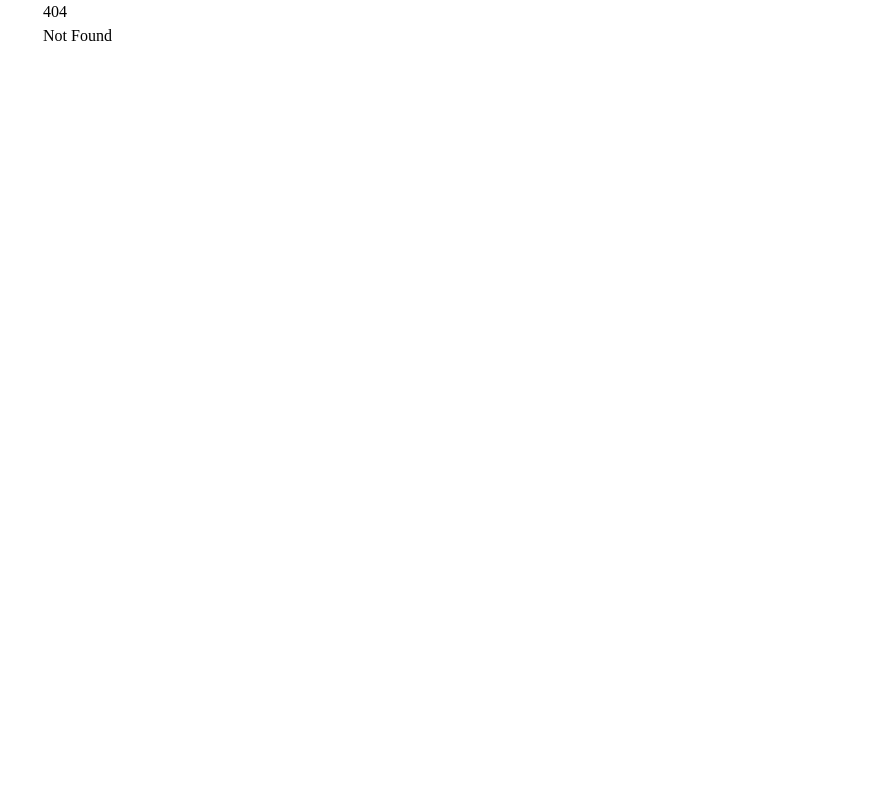
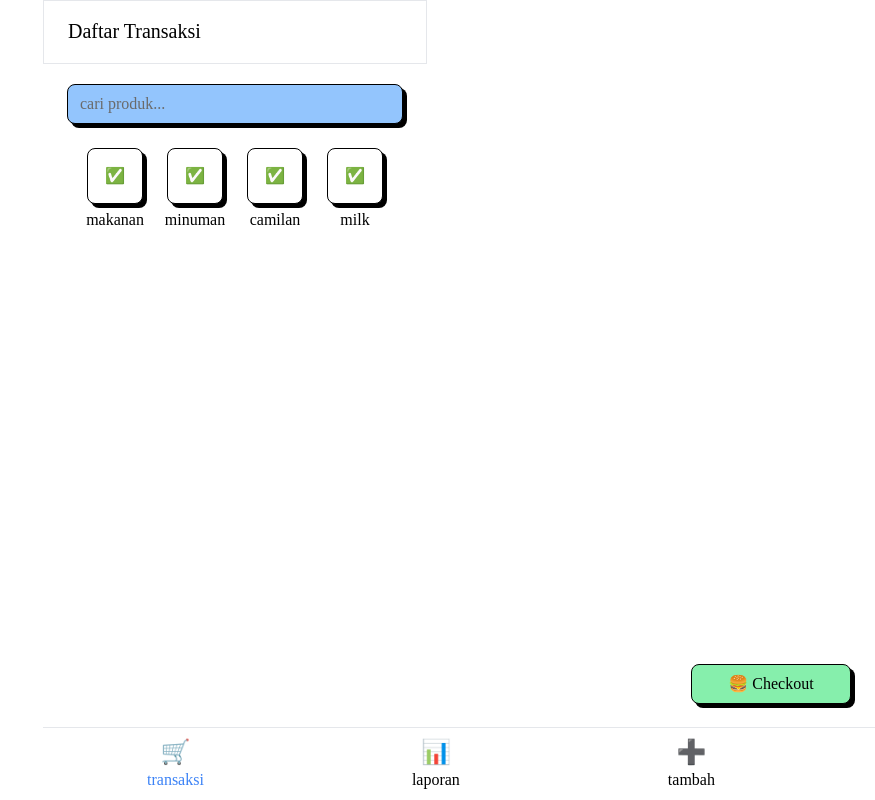
Before and after one commit to Mamzkun/Kasirku_Svelte, a SvelteKit app: page /d/tambah in a window 1280 px wide. Before the commit this address had no page. Shown: the whole page, without its empty margins (405-1280 px from the left). Built offline with nearby package versions, Linux system fonts and the light colour scheme; a web font is replaced by a local one.

Commit message:
view: tambah (undone)

```diff
--- /dev/null
+++ b/src/lib/components/category_list.svelte
@@ -0,0 +1,22 @@
+<script>
+  import { createEventDispatcher } from 'svelte';
+
+	const dispatch = createEventDispatcher();
+  const c = () => dispatch("click")
+
+  export let name
+  export let icon
+  export let isActive
+</script>
+
+<!-- svelte-ignore a11y-no-static-element-interactions -->
+<!-- svelte-ignore a11y-click-events-have-key-events -->
+<div class="flex flex-col gap-1 items-center w-16" on:click={c}>
+  <div
+    class="flex justify-center items-center custom-shadow bg-white border border-black rounded-lg h-14 w-14 py-1 px-3"
+    class:bg-violet-300={isActive}
+  >
+    {icon}
+  </div>
+  <p class="text-center">{name}</p>
+</div>
--- a/src/routes/+page.svelte
+++ b/src/routes/+page.svelte
@@ -2,6 +2,7 @@
     import Button from "../lib/components/button.svelte";
     import CardInfo from "../lib/components/card_info.svelte";
     import TextInput from "../lib/components/text_input.svelte";
+    import CategoryList from "../lib/components/category_list.svelte";
 
 </script>
 
@@ -9,4 +10,5 @@
   <TextInput placeholder="cari nama barang" />
   <Button>aaa</Button>
   <CardInfo title="meja no.7" date="2024-09-24 07:40" price="60.000"/>
+  <CategoryList name="milk" />
 </div>
--- /dev/null
+++ b/src/routes/d/tambah/+page.svelte
@@ -0,0 +1,35 @@
+<script>
+  import TextInput from "../../../lib/components/text_input.svelte"
+  import Button from "../../../lib/components/button.svelte"
+  import CategoryList from "../../../lib/components/category_list.svelte";
+
+  const categoryList = [
+    {name: "makanan", icon: "✅"},
+    {name: "minuman", icon: "✅"},
+    {name: "camilan", icon: "✅"},
+    {name: "milk", icon: "✅"}
+  ]
+  let categoryActive = categoryList[0].name
+</script>
+
+<div class="flex flex-col gap-6 mt-4">
+  <TextInput placeholder="cari produk..." />
+
+  <div class="flex gap-4 justify-center overflow-y-auto px-2">
+    {#each categoryList as category}
+      <CategoryList
+        name={category.name}
+        icon={category.icon}
+        isActive={categoryActive===category.name}
+        on:click={()=>{
+          categoryActive = category.name
+        }}
+      />
+    {/each}
+  </div>
+</div>
+
+
+<div class="fixed bottom-24 end-6 w-40">
+  <Button>🍔 Checkout</Button>
+</div>
```
